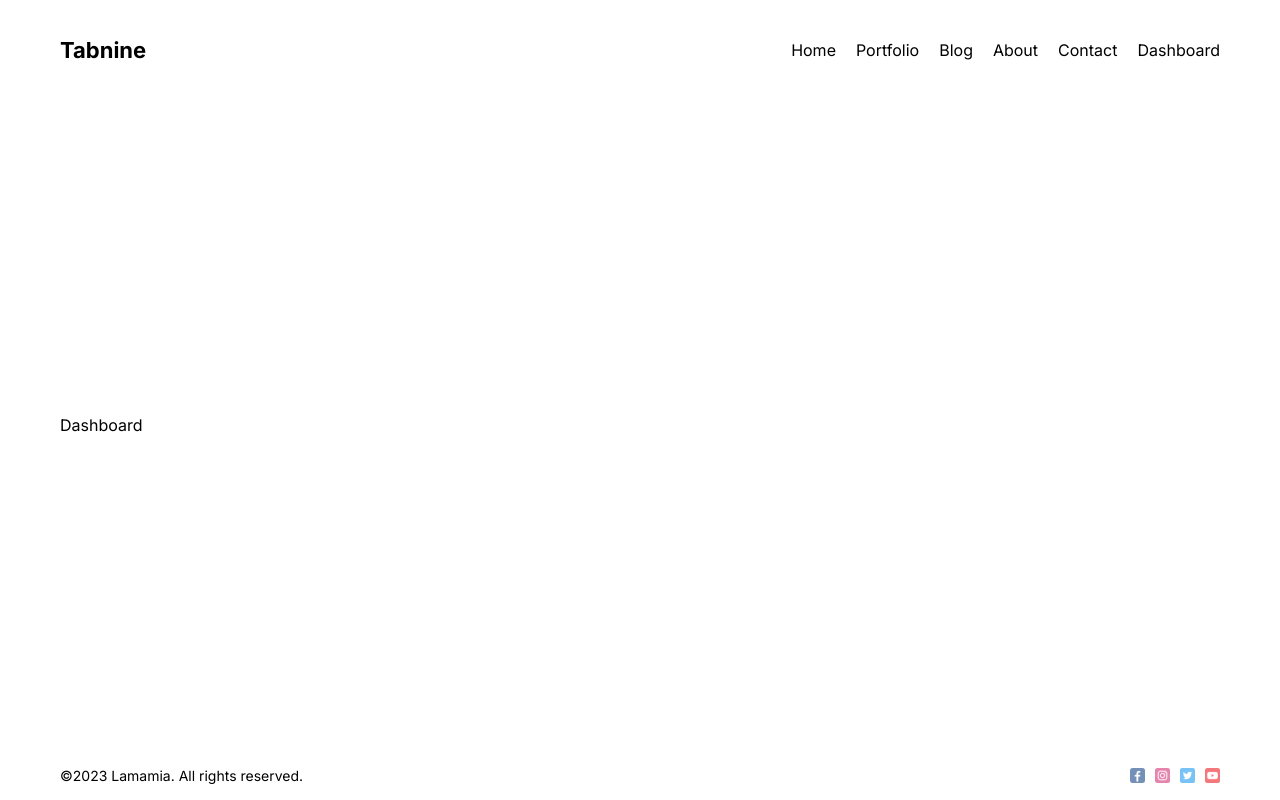
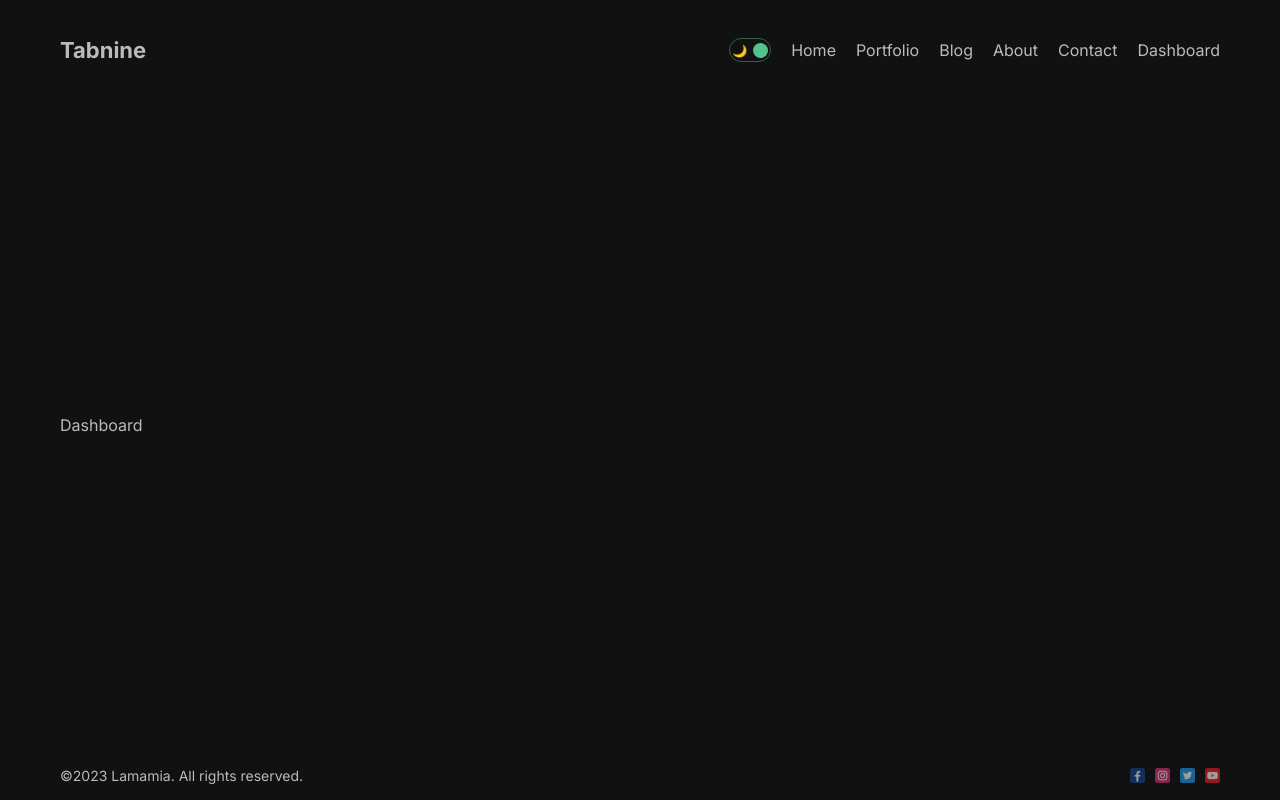
Before and after one commit to mukulsingh94868/next_full_stack, a Next.js app: page /dashboard in a window 1280 px wide. Built offline with nearby package versions, Linux system fonts and the light colour scheme.

Commit message:
add context for light and dark mode

```diff
--- a/src/app/layout.js
+++ b/src/app/layout.js
@@ -2,6 +2,7 @@ import { Geist, Geist_Mono, Inter } from "next/font/google";
 import "./globals.css";
 import Navbar from "../components/navbar/page";
 import Footer from "../components/footer/page";
+import { ThemeProvider } from "../context/ThemeContext";
 
 const geistSans = Geist({
   variable: "--font-geist-sans",
@@ -24,11 +25,13 @@ export default function RootLayout({ children }) {
   return (
     <html lang="en">
       <body className={inter.className}>
-        <div className="container">
-          <Navbar />
-          {children}
-          <Footer />
-        </div>
+        <ThemeProvider>
+          <div className="container">
+            <Navbar />
+            {children}
+            <Footer />
+          </div>
+        </ThemeProvider>
       </body>
     </html>
   );
--- /dev/null
+++ b/src/app/portfolio/[category]/page.module.css
@@ -0,0 +1,42 @@
+.container {
+}
+.catTitle {
+  color: #53c28b;
+}
+
+.item {
+  display: flex;
+  gap: 50px;
+  margin-top: 50px;
+  margin-bottom: 100px;
+}
+
+.item:nth-child(2n + 1) {
+  flex-direction: row-reverse;
+}
+
+.imgContainer {
+  flex: 1;
+  height: 500px;
+  position: relative;
+}
+
+.img {
+  object-fit: cover;
+}
+
+.content {
+  flex: 1;
+  display: flex;
+  flex-direction: column;
+  gap: 20px;
+  justify-content: center;
+}
+
+.title {
+  font-size: 50px;
+}
+
+.desc {
+  font-size: 20px;
+}
--- /dev/null
+++ b/src/components/DarkModeToggle/DarkModeToggle.jsx
@@ -0,0 +1,21 @@
+"use client";
+
+import React, { useContext } from "react";
+import styles from "./darkModeToggle.module.css";
+import { ThemeContext } from "../../context/ThemeContext";
+
+const DarkModeToggle = () => {
+  const { toggle, mode } = useContext(ThemeContext);
+  return (
+    <div className={styles.container} onClick={toggle}>
+      <div className={styles.icon}>🌙</div>
+      <div className={styles.icon}>🔆</div>
+      <div
+        className={styles.ball}
+        style={mode === "light" ? { left: "2px" } : { right: "2px" }}
+      />
+    </div>
+  );
+};
+
+export default DarkModeToggle;
--- /dev/null
+++ b/src/components/DarkModeToggle/darkModeToggle.module.css
@@ -0,0 +1,24 @@
+.container {
+  width: 42px;
+  height: 24px;
+  border: 1.5px solid #53c28b70;
+  border-radius: 30px;
+  display: flex;
+  align-items: center;
+  justify-content: space-between;
+  padding: 2px;
+  position: relative;
+  cursor: pointer;
+}
+
+.icon {
+  font-size: 12px;
+}
+
+.ball {
+  width: 15px;
+  height: 15px;
+  background-color: #53c28b;
+  border-radius: 50%;
+  position: absolute;
+}
--- a/src/components/navbar/page.jsx
+++ b/src/components/navbar/page.jsx
@@ -1,10 +1,9 @@
-
 "use client";
 
 import Link from "next/link";
 import React from "react";
 import styles from "./navbar.module.css";
-// import DarkModeToggle from "../DarkModeToggle/DarkModeToggle";
+import DarkModeToggle from "../DarkModeToggle/DarkModeToggle";
 // import { signOut, useSession } from "next-auth/react";
 
 const links = [
@@ -49,7 +48,7 @@ const Navbar = () => {
         Tabnine
       </Link>
       <div className={styles.links}>
-                {/* <DarkModeToggle /> */}
+        <DarkModeToggle />
         {links.map((link) => (
           <Link key={link.id} href={link.url} className={styles.link}>
             {link.title}
--- /dev/null
+++ b/src/context/ThemeContext.js
@@ -0,0 +1,19 @@
+"use client";
+
+import { createContext, useState } from "react";
+
+export const ThemeContext = createContext();
+
+export const ThemeProvider = ({ children }) => {
+  const [mode, setMode] = useState("dark");
+
+  const toggle = () => {
+    setMode((prev) => (prev === "dark" ? "light" : "dark"));
+  };
+
+  return (
+    <ThemeContext.Provider value={{ toggle, mode }}>
+      <div className={`theme ${mode}`}>{children}</div>
+    </ThemeContext.Provider>
+  );
+};
```
Also changed, not shown: src/app/portfolio/[category]/data.js (added, +71 -0 lines), src/app/portfolio/[category]/page.jsx (+37 -6 lines). Lines whose indentation alone changed are shown as unchanged.
